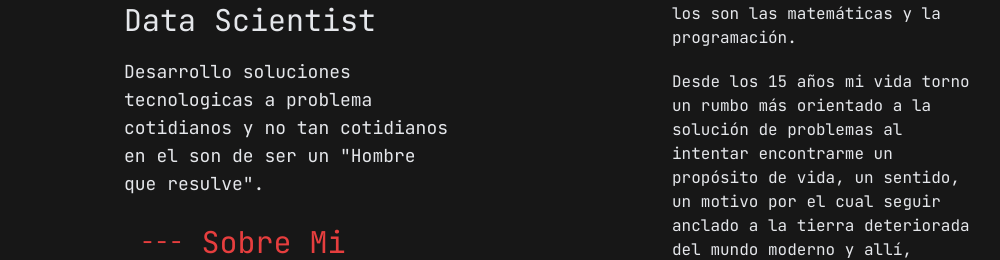
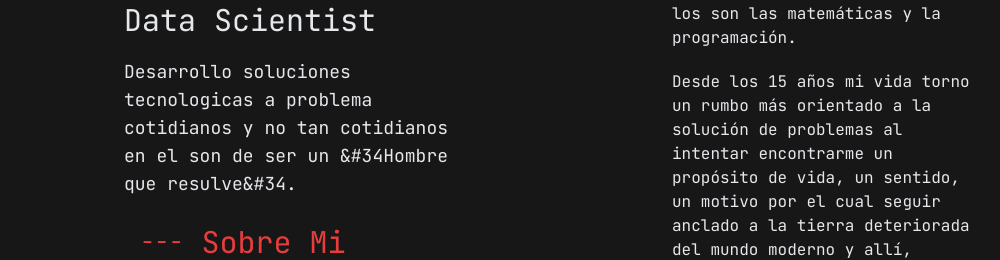
Before and after one commit to jmoc3/Portafolio, a Next.js app: page / in a window 1280 px wide. Shown: the part 254-514 px from the top of the page, without its empty margins (100-1100 px from the left). Built offline with nearby package versions, Linux system fonts and the light colour scheme.

Commit message:
changes things

```diff
--- a/components/leftSide.tsx
+++ b/components/leftSide.tsx
@@ -68,7 +68,7 @@ export default function LeftSide(){
       <div className="personalPitch flex flex-col gap-5 ">
         <h2 className="name text-6xl" data-value="Jose Orejarena" >Jose Orejarena</h2>
         <h4 className="profession text-3xl" data-value="Data Scientist">Data Scientist</h4>
-        <span className="mini-description text-lg" data-value="Desarrollo soluciones tecnologicas basadas en datos y todo lo que estas puedan comunicar.">Desarrollo soluciones tecnologicas a problema cotidianos y no tan cotidianos en el son de ser un "Hombre que resulve".</span>
+        <span className="mini-description text-lg" data-value="Desarrollo soluciones tecnologicas basadas en datos y todo lo que estas puedan comunicar.">Desarrollo soluciones tecnologicas a problema cotidianos y no tan cotidianos en el son de ser un &#34Hombre que resulve&#34.</span>
       </div>
       <div className="indexs flex flex-col gap-5">
       <a className="index-1 in flex items-center gap-3" href="#description">
```
